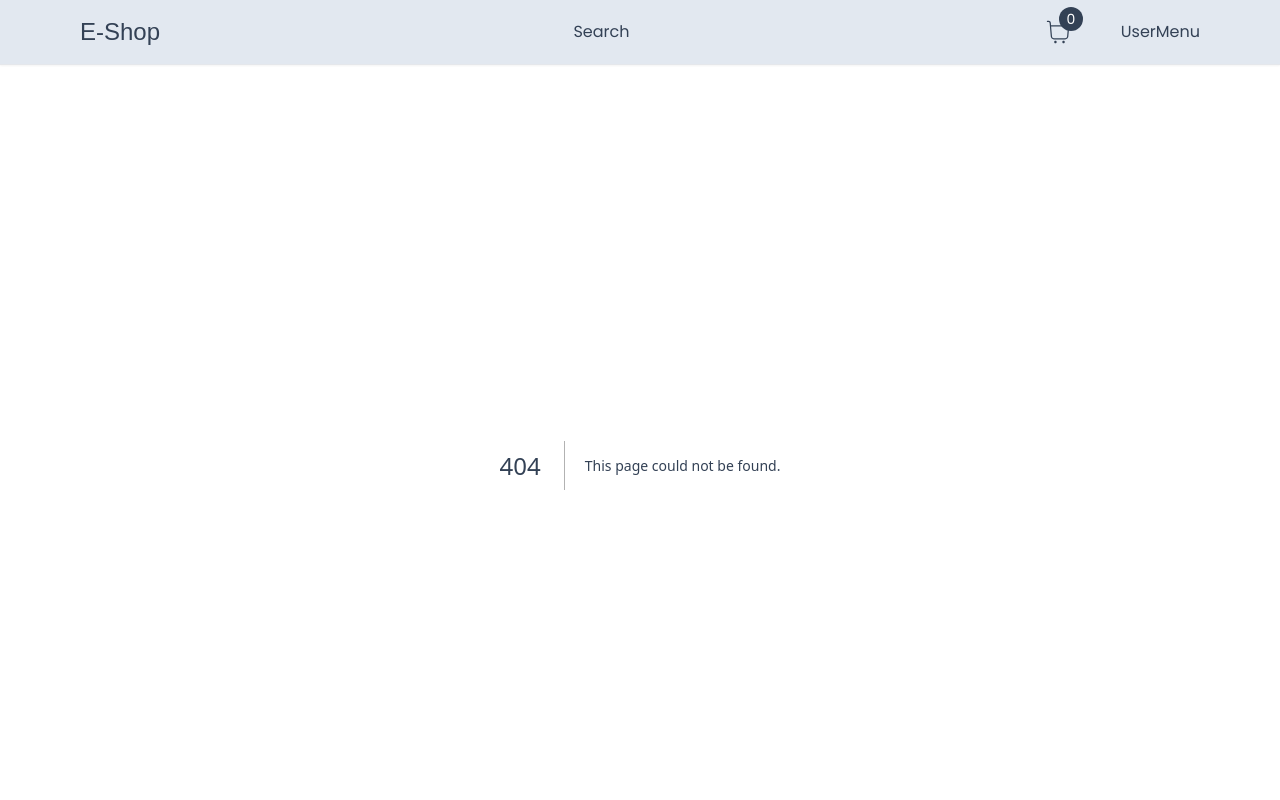
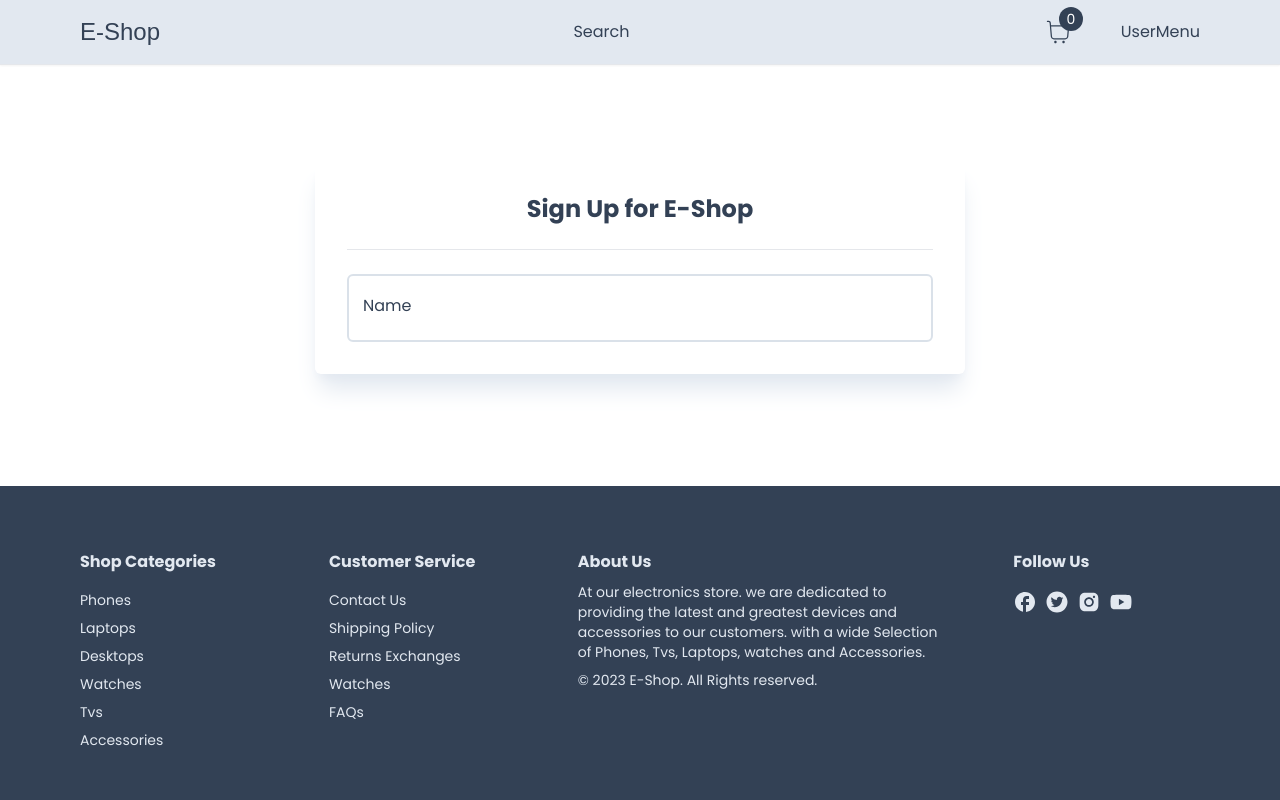
Before and after one commit to Melon-ali/e-shop, a Next.js app: page /register in a window 1280 px wide. Before the commit this address had no page. Shown: the top 800 px of the page. Built offline with nearby package versions, Linux system fonts and the light colour scheme; a web font is replaced by a local one.

Commit message:
e-shop registe form added

```diff
--- /dev/null
+++ b/app/components/FormWrap.tsx
@@ -0,0 +1,13 @@
+
+
+const FormWrap = ({children}: {children: React.ReactNode}) => {
+  return (
+    <div className="min-h-fit h-full flex items-center justify-center pb-12 pt-24">
+        <div className="max-w-[650px] w-full flex flex-col gap-6 items-center shadow-xl shadow-slate-200 rounded-md p-4 md:p-8">
+            {children}
+        </div>
+    </div>
+  )
+}
+
+export default FormWrap
--- /dev/null
+++ b/app/components/inputs/Input.tsx
@@ -0,0 +1,63 @@
+"use client";
+
+import { UseFormRegister, FieldValues, FieldErrors } from "react-hook-form";
+
+interface InputProps{
+    id: string;
+    label: string;
+    type?: string;
+    disabled?: boolean;
+    required?: boolean;
+    register: UseFormRegister<FieldValues>;
+    errors: FieldErrors
+}
+
+const Input:React.FC<InputProps> = ({ id, label, type, disabled, required, register, errors }) => {
+  return (
+    <div className="w-full relative">
+        <input
+            autoComplete="off"
+            id={id}
+            disabled={disabled}
+            {...register(id, {required})}
+            placeholder=""
+            type={type}
+            className={`
+        peer
+        w-full
+        p-4
+        pt-6
+        outline-none
+        bg-white
+        font-light
+        border-2
+        rounded-md
+        transition
+        disabled: opacity-70
+        disabled: cursor-not-allowed
+        ${errors[id]? 'border-rose-400' : 'border-slate-300'}
+        ${errors[id]? 'focus:border-rose-400' : 'focus:border-slate-300'}
+
+        `
+    }/>
+        <label htmlFor={id}
+        className="absolute
+        cursor-wait
+        text-md
+        duration-150
+        transform
+        -translate-y-3
+        top-5
+        z-10
+        origin-[0]
+        left-4
+        peer-placeholder-shown:scale-100
+        peer-placeholder-shown:translate-y-0
+        peer-focus:scale-75
+        peer-focus:-translate-y-4
+        ">{label}</label>
+    </div>
+  )
+}
+
+export default Input
--- /dev/null
+++ b/app/register/RegisterForm.tsx
@@ -0,0 +1,34 @@
+"use client";
+
+import { useState } from "react";
+import Heading from "../components/Heading";
+import Input from "../components/inputs/Input";
+import { FieldValues, handleSubmit, useForm } from "react-hook-form";
+
+const RegisterForm = () => {
+    const {isLoading, setIsLoading} = useState(false);
+    const {register, handleSubmit, formState: {errors}} = useForm<FieldValues>({
+        defaultValues:{
+            name: '',
+            email: '',
+            password: ''
+        }
+    })
+
+  return (
+    <>
+        <Heading title="Sign Up for E-Shop"/>
+        <hr className="bg-slate-300 w-full h-px"/>
+        <Input
+            id="name"
+            label="Name"
+            disabled={isLoading}
+            register={register}
+            errors={errors}
+            required
+        />
+    </>
+  )
+}
+
+export default RegisterForm
--- /dev/null
+++ b/app/register/page.tsx
@@ -0,0 +1,16 @@
+import Container from "../components/Container"
+import FormWrap from "../components/FormWrap"
+import RegisterForm from "./RegisterForm"
+
+
+const page = () => {
+  return (
+    <Container>
+        <FormWrap>
+            <RegisterForm />
+        </FormWrap>
+    </Container>
+  )
+}
+
+export default page
--- a/package.json
+++ b/package.json
@@ -23,6 +23,7 @@
     "postcss": "8.4.31",
     "react": "18.2.0",
     "react-dom": "18.2.0",
+    "react-hook-form": "^7.48.2",
     "react-hot-toast": "^2.4.1",
     "react-icons": "^4.12.0",
     "tailwindcss": "3.3.5",
```
Also changed, not shown: 1 other file (tests, documents, lock files or other folders).
